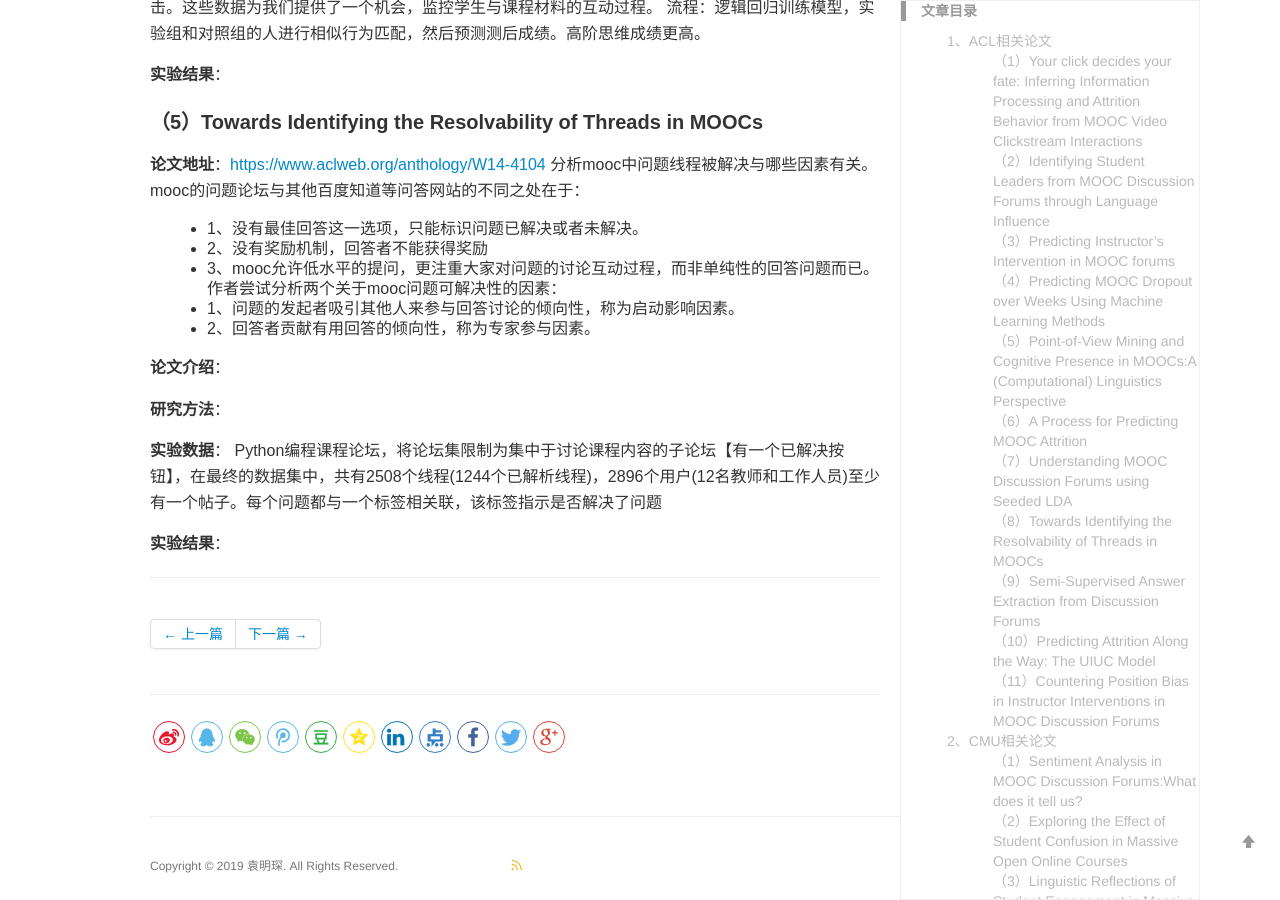
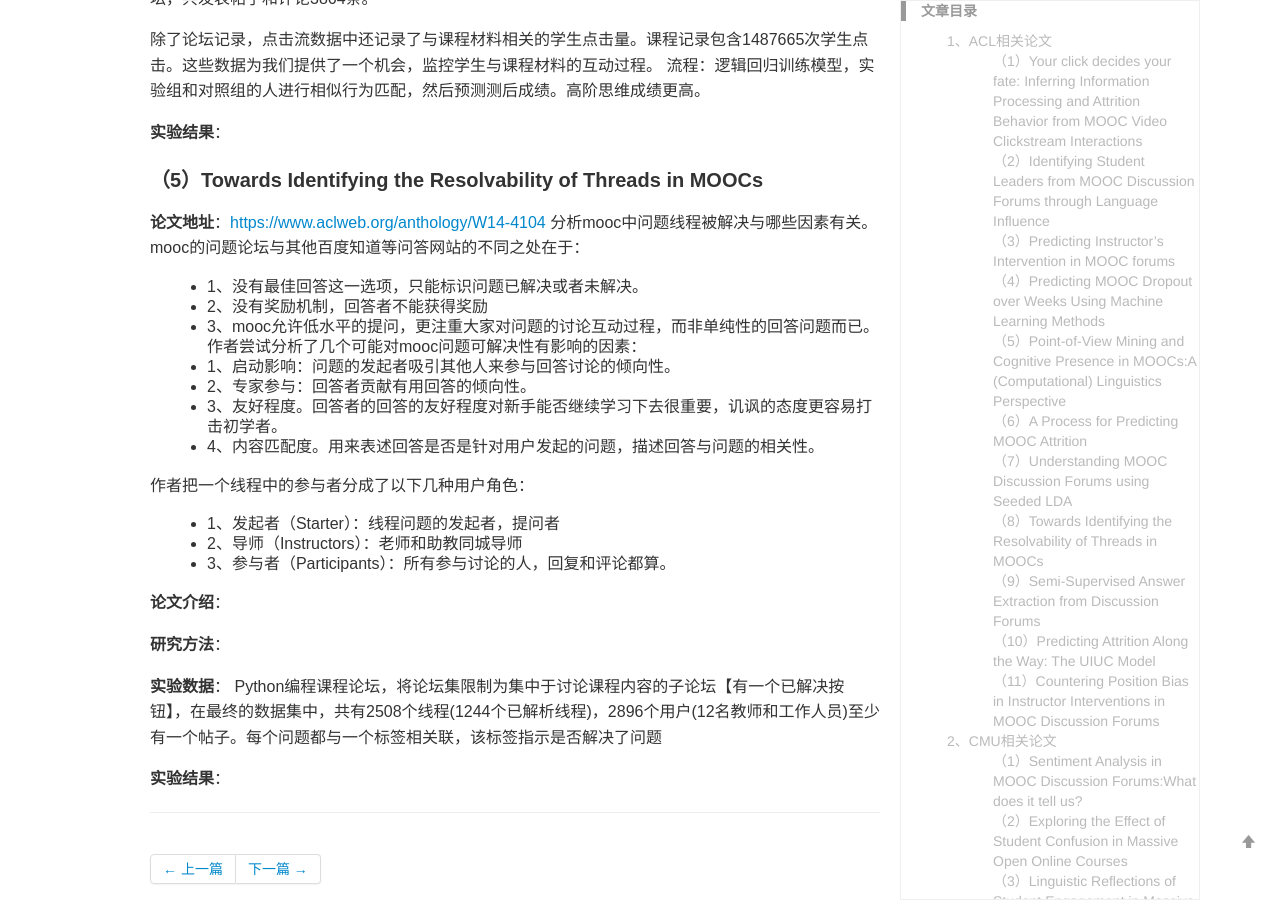
Before and after one commit to yuanmingchen/yuanmingchen.github.io, a Jekyll site: the page built from _posts/2019-04-19-online course nlp paper survey 2.md, in a window 1280 px wide and 900 px high, scrolled down 8848 px. Built offline with Jekyll 4.4.1, drawn with Linux system fonts in a browser that asks for light colours; formulas are drawn with MathJax 3; comment, search, counter and statistics services are not loaded.

Commit message:
Updates _posts/2019-04-19-online course nlp paper survey 2.md
Auto commit by GitBook Editor

```diff
--- a/_posts/2019-04-19-online course nlp paper survey 2.md
+++ b/_posts/2019-04-19-online course nlp paper survey 2.md
@@ -241,6 +241,7 @@ $P(w)$表示情感词$w$在评论中出现的概率，$P(TopicKeyword)$表示当
 参与度越高，辍学率越低；个人解释越多，抽象程度越高，辍学率越低。
 #### （4）Towards triggering higher-order thinking behaviors in MOOCs
 **论文地址**：<http://delivery.acm.org/10.1145/2890000/2883964/p398-wang.pdf>
+
 **论文介绍**：
 题目是激发mooc中更高层次的思考行为。目的是研究**什么样的讨论更有助于学习**，探索高阶的思考行为比仅仅集中与课程材料的讨论更加有助于学习。与上一篇中的语言抽象程度有点像。为了研究这种效果是由于相关行为的参与，还是学生个人的执着的性格。作者使用两种方法：
 - 1、使用倾向性得分配对在其他课程活动中表现出相似参与度的学生
@@ -254,6 +255,7 @@ $P(w)$表示情感词$w$在评论中出现的概率，$P(TopicKeyword)$表示当
 1、把学生分成三个群体：高阶思考、专注课件、不讨论。使用回归模型，因变量是测后成绩，控制变量包括测前成绩、帖子数、是否注册、是否点击视频、是否点击测验、课程网站点击数、论坛点击数。
 
 我们利用前面介绍的所有控制变量作为学生参与课程的特征，建立了逻辑回归模型，预测学生在课程中出现高阶思维行为的概率。
+
 **实验数据**：
 cmu的课程《Introduction to Psychology as a Science》，该数据集共包含27750名注册用户的数据，以及7990篇文章和评论。其中，有1079名学习者同时进行了前测和后测，其中491人参加了论坛，共发表帖子和评论3864条。
 
@@ -268,9 +270,16 @@ cmu的课程《Introduction to Psychology as a Science》，该数据集共包
 - 1、没有最佳回答这一选项，只能标识问题已解决或者未解决。
 - 2、没有奖励机制，回答者不能获得奖励
 - 3、mooc允许低水平的提问，更注重大家对问题的讨论互动过程，而非单纯性的回答问题而已。
-作者尝试分析两个关于mooc问题可解决性的因素：
-- 1、问题的发起者吸引其他人来参与回答讨论的倾向性，称为启动影响因素。
-- 2、回答者贡献有用回答的倾向性，称为专家参与因素。
+作者尝试分析了几个可能对mooc问题可解决性有影响的因素：
+- 1、启动影响：问题的发起者吸引其他人来参与回答讨论的倾向性。
+- 2、专家参与：回答者贡献有用回答的倾向性。
+- 3、友好程度。回答者的回答的友好程度对新手能否继续学习下去很重要，讥讽的态度更容易打击初学者。
+- 4、内容匹配度。用来表述回答是否是针对用户发起的问题，描述回答与问题的相关性。
+
+作者把一个线程中的参与者分成了以下几种用户角色：
+- 1、发起者（Starter）：线程问题的发起者，提问者
+- 2、导师（Instructors）：老师和助教同城导师
+- 3、参与者（Participants）：所有参与讨论的人，回复和评论都算。
 
 **论文介绍**：
 
```
